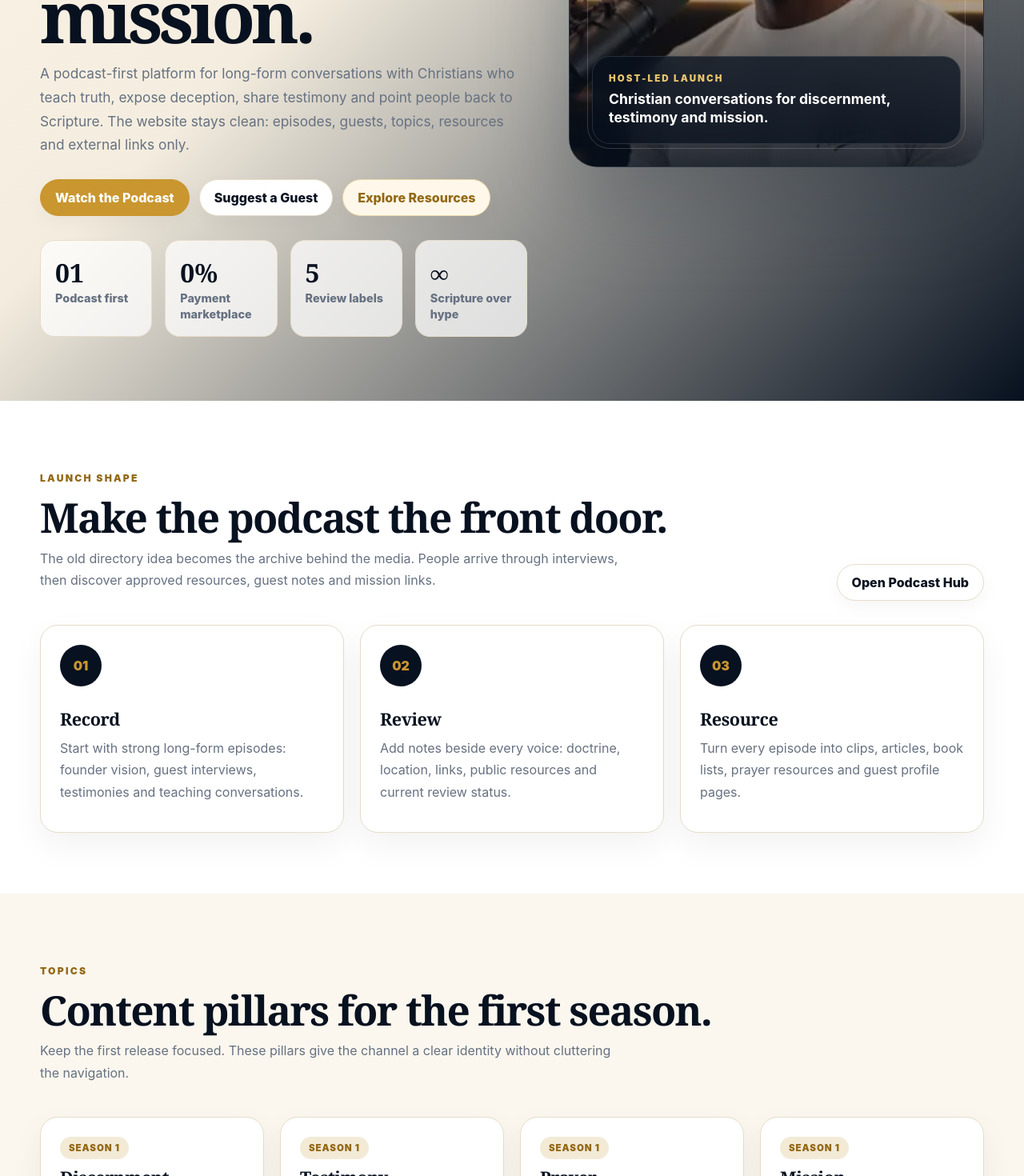
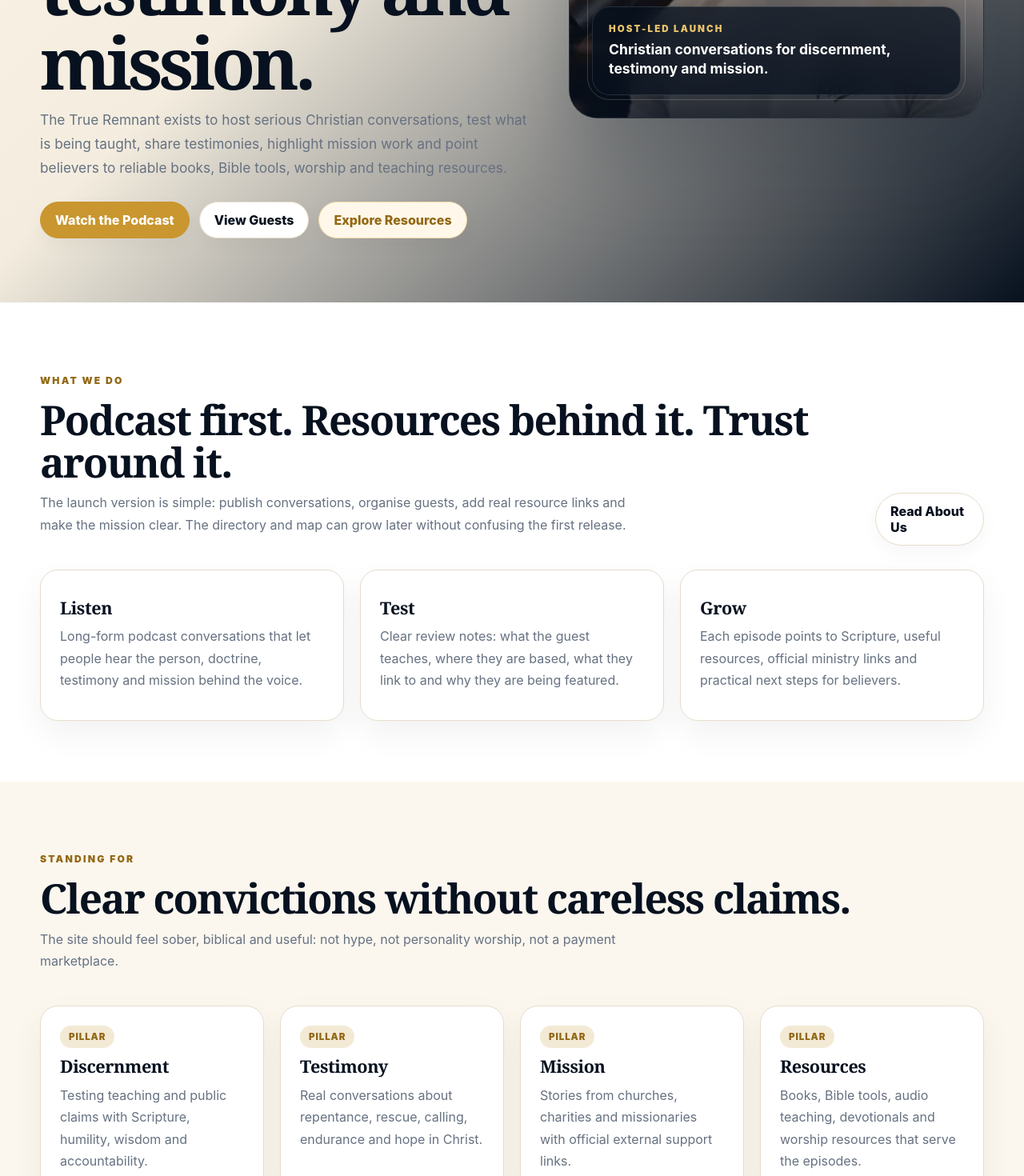
Before and after one commit to dakande85-bit/the-true-remnant-network, a Next.js app: page / in a window 1280 px wide. Shown: the part 720-2190 px from the top of the page at 80% size. Built offline with nearby package versions, Linux system fonts and the light colour scheme.

Commit message:
Make homepage launch ready

```diff
--- a/src/app/page.tsx
+++ b/src/app/page.tsx
@@ -1,3 +1,4 @@
+import { BrandLogo } from "@/components/BrandLogo";
 import { FounderPortrait } from "@/components/FounderPortrait";
 import { ResourceCard } from "@/components/ResourceCard";
 import { SectionHeader } from "@/components/SectionHeader";
@@ -5,16 +6,16 @@ import { podcastEpisodes } from "@/data/podcasts";
 import { resourceItems } from "@/data/resources";
 
 const launchPillars = [
-  ["Discernment", "Test doctrine, fruit and public ministry with Scripture, humility and clear review notes."],
-  ["Testimony", "Let believers hear real stories of rescue, repentance, calling, endurance and hope."],
-  ["Prayer", "Equip people with biblical language for prayer, truth, repentance and standing firm."],
-  ["Mission", "Connect interviews to official mission, charity, event, book and resource links without taking payments."],
+  ["Discernment", "Testing teaching and public claims with Scripture, humility, wisdom and accountability."],
+  ["Testimony", "Real conversations about repentance, rescue, calling, endurance and hope in Christ."],
+  ["Mission", "Stories from churches, charities and missionaries with official external support links."],
+  ["Resources", "Books, Bible tools, audio teaching, devotionals and worship resources that serve the episodes."],
 ];
 
 const buildSteps = [
-  ["01", "Record", "Start with strong long-form episodes: founder vision, guest interviews, testimonies and teaching conversations."],
-  ["02", "Review", "Add notes beside every voice: doctrine, location, links, public resources and current review status."],
-  ["03", "Resource", "Turn every episode into clips, articles, book lists, prayer resources and guest profile pages."],
+  ["Listen", "Long-form podcast conversations that let people hear the person, doctrine, testimony and mission behind the voice."],
+  ["Test", "Clear review notes: what the guest teaches, where they are based, what they link to and why they are being featured."],
+  ["Grow", "Each episode points to Scripture, useful resources, official ministry links and practical next steps for believers."],
 ];
 
 export default function HomePage() {
@@ -26,23 +27,17 @@ export default function HomePage() {
       <section className="hero podcast-hero">
         <div className="container hero-grid">
           <div>
-            <p className="kicker">The True Remnant Podcast</p>
-            <h1>Faithful Christian media for discernment, testimony and mission.</h1>
+            <div className="hero-brand"><BrandLogo /></div>
+            <p className="kicker">Christian podcast and resource hub</p>
+            <h1>Faithful Christian media for truth, testimony and mission.</h1>
             <p>
-              A podcast-first platform for long-form conversations with Christians who teach truth, expose deception,
-              share testimony and point people back to Scripture. The website stays clean: episodes, guests, topics,
-              resources and external links only.
+              The True Remnant exists to host serious Christian conversations, test what is being taught, share
+              testimonies, highlight mission work and point believers to reliable books, Bible tools, worship and teaching resources.
             </p>
             <div className="hero-actions">
               <a className="btn btn-primary" href="/podcast">Watch the Podcast</a>
-              <a className="btn" href="/submit">Suggest a Guest</a>
+              <a className="btn" href="/guests">View Guests</a>
               <a className="btn btn-soft" href="/resources">Explore Resources</a>
-            </div>
-            <div className="stat-grid trust-strip">
-              <div className="stat"><strong>01</strong><span>Podcast first</span></div>
-              <div className="stat"><strong>0%</strong><span>Payment marketplace</span></div>
-              <div className="stat"><strong>5</strong><span>Review labels</span></div>
-              <div className="stat"><strong>∞</strong><span>Scripture over hype</span></div>
             </div>
           </div>
           <div className="hero-visual hero-visual-portrait">
@@ -54,16 +49,15 @@ export default function HomePage() {
       <section className="section section-muted">
         <div className="container">
           <SectionHeader
-            eyebrow="Launch shape"
-            title="Make the podcast the front door."
-            description="The old directory idea becomes the archive behind the media. People arrive through interviews, then discover approved resources, guest notes and mission links."
-            actionLabel="Open Podcast Hub"
-            actionHref="/podcast"
+            eyebrow="What we do"
+            title="Podcast first. Resources behind it. Trust around it."
+            description="The launch version is simple: publish conversations, organise guests, add real resource links and make the mission clear. The directory and map can grow later without confusing the first release."
+            actionLabel="Read About Us"
+            actionHref="/about"
           />
           <div className="grid grid-3">
-            {buildSteps.map(([step, title, description]) => (
+            {buildSteps.map(([title, description]) => (
               <article className="card number-card" key={title}>
-                <span>{step}</span>
                 <h3>{title}</h3>
                 <p>{description}</p>
               </article>
@@ -75,14 +69,14 @@ export default function HomePage() {
       <section className="section">
         <div className="container">
           <SectionHeader
-            eyebrow="Topics"
-            title="Content pillars for the first season."
-            description="Keep the first release focused. These pillars give the channel a clear identity without cluttering the navigation."
+            eyebrow="Standing for"
+            title="Clear convictions without careless claims."
+            description="The site should feel sober, biblical and useful: not hype, not personality worship, not a payment marketplace."
           />
           <div className="grid grid-4">
             {launchPillars.map(([title, description]) => (
               <article className="card topic-card" key={title}>
-                <span className="badge">Season 1</span>
+                <span className="badge">Pillar</span>
                 <h3>{title}</h3>
                 <p>{description}</p>
               </article>
@@ -94,7 +88,7 @@ export default function HomePage() {
       <section className="section section-dark">
         <div className="container grid grid-3">
           <div className="card span-2 dark-feature-card">
-            <span className="badge">Latest Launch Episode</span>
+            <span className="badge">Launch episode</span>
             <h2>{latestEpisode.title}</h2>
             <p>{latestEpisode.summary}</p>
             <div className="row">
@@ -113,14 +107,14 @@ export default function HomePage() {
       <section className="section section-muted">
         <div className="container">
           <SectionHeader
-            eyebrow="Guest pipeline"
-            title="Planned conversations to build trust."
-            description="Start with the founder episode, then bring in teachers, pastors, apologists, missionaries, charity leaders and testimony voices."
-            actionLabel="View Episodes"
-            actionHref="/podcast"
+            eyebrow="Guests"
+            title="Upcoming conversations."
+            description="Start with the founder episode, then build toward teachers, pastors, apologists, missionaries, charity leaders, worship voices and testimony stories."
+            actionLabel="View Guests"
+            actionHref="/guests"
           />
           <div className="grid grid-3">
-            {podcastEpisodes.map((episode) => (
+            {podcastEpisodes.slice(0, 3).map((episode) => (
               <article className="card" key={episode.id}>
                 <div className="card-cover profile-cover"><span>{episode.series}</span></div>
                 <div className="card-meta">
@@ -130,7 +124,7 @@ export default function HomePage() {
                 <h3>{episode.title}</h3>
                 <p className="location">{episode.guest}</p>
                 <p>{episode.summary}</p>
-                <a className="btn btn-primary" href="/podcast">View Episode Plan</a>
+                <a className="btn btn-primary" href="/guests">View Guest List</a>
               </article>
             ))}
           </div>
@@ -141,8 +135,8 @@ export default function HomePage() {
         <div className="container">
           <SectionHeader
             eyebrow="Resources"
-            title="Books, audio, prayers and tools that serve the episodes."
-            description="Resources support the podcast instead of competing with it: books, teaching audio, prayer notes, Bible study tools and external links."
+            title="Real books, audio and tools for the launch archive."
+            description="Resources support the episodes instead of replacing them: books, teaching audio, Bible tools, devotionals, worship resources and external links."
             actionLabel="Open Resources"
             actionHref="/resources"
           />
@@ -155,15 +149,14 @@ export default function HomePage() {
       <section className="section section-muted" id="subscribe">
         <div className="container">
           <div className="cta-panel">
-            <p className="kicker">Subscribe</p>
-            <h2>Launch lean. Build trust. Add the network behind the podcast.</h2>
+            <p className="kicker">Launch ready direction</p>
+            <h2>Start with excellent conversations. Build the network after trust is earned.</h2>
             <p>
-              The immediate goal is simple: publish strong conversations, collect guest suggestions, build a reviewed
-              resource archive and send people to official external links for giving, books, music and mission support.
+              The first release should drive people to watch, listen, suggest guests and explore reviewed resources. More complex features can come after the audience understands the mission.
             </p>
             <div className="row">
               <a className="btn btn-primary" href="/podcast">Start with the Podcast</a>
-              <a className="btn" href="/about">Read the Vision</a>
+              <a className="btn" href="/about">Read the Mission</a>
             </div>
           </div>
         </div>
```
